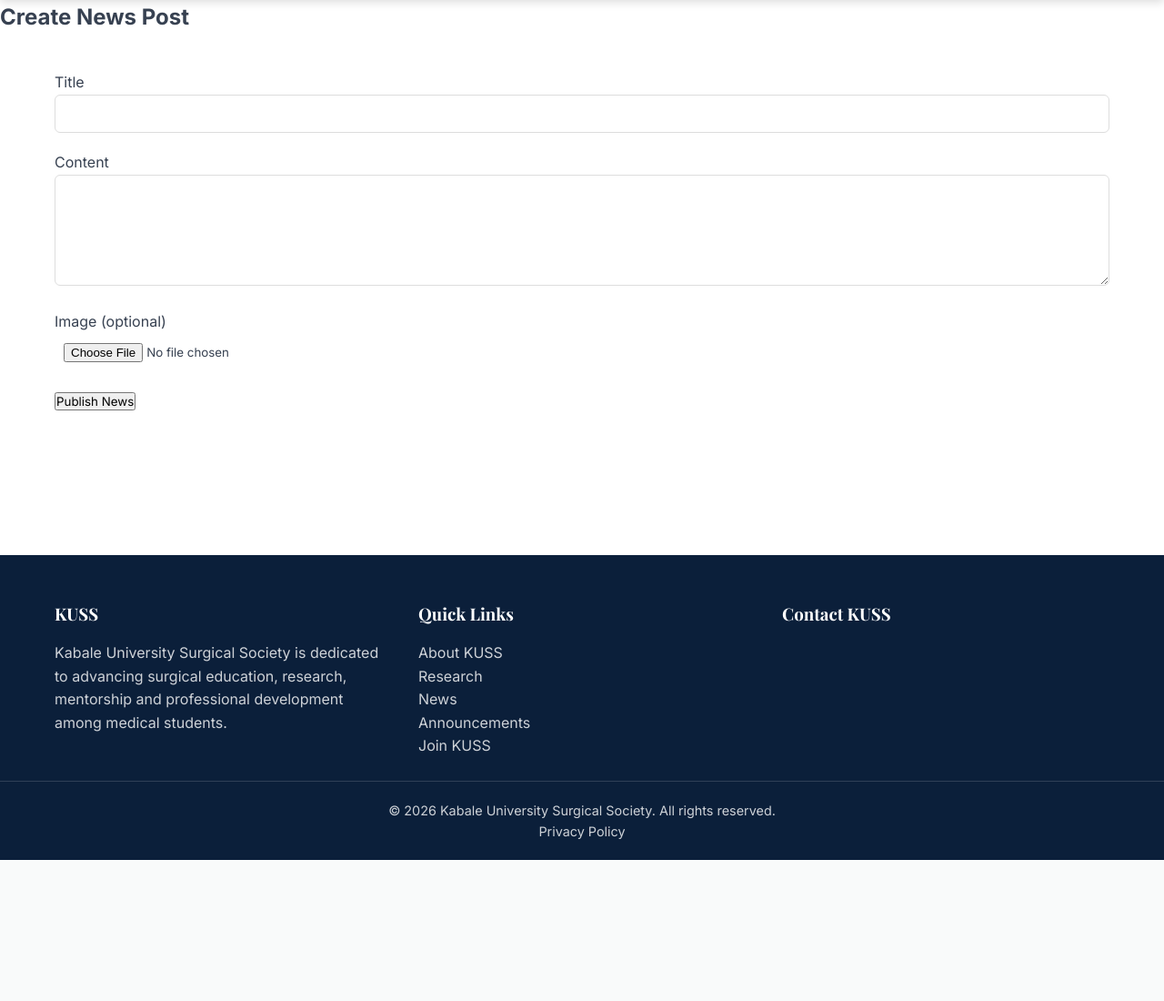
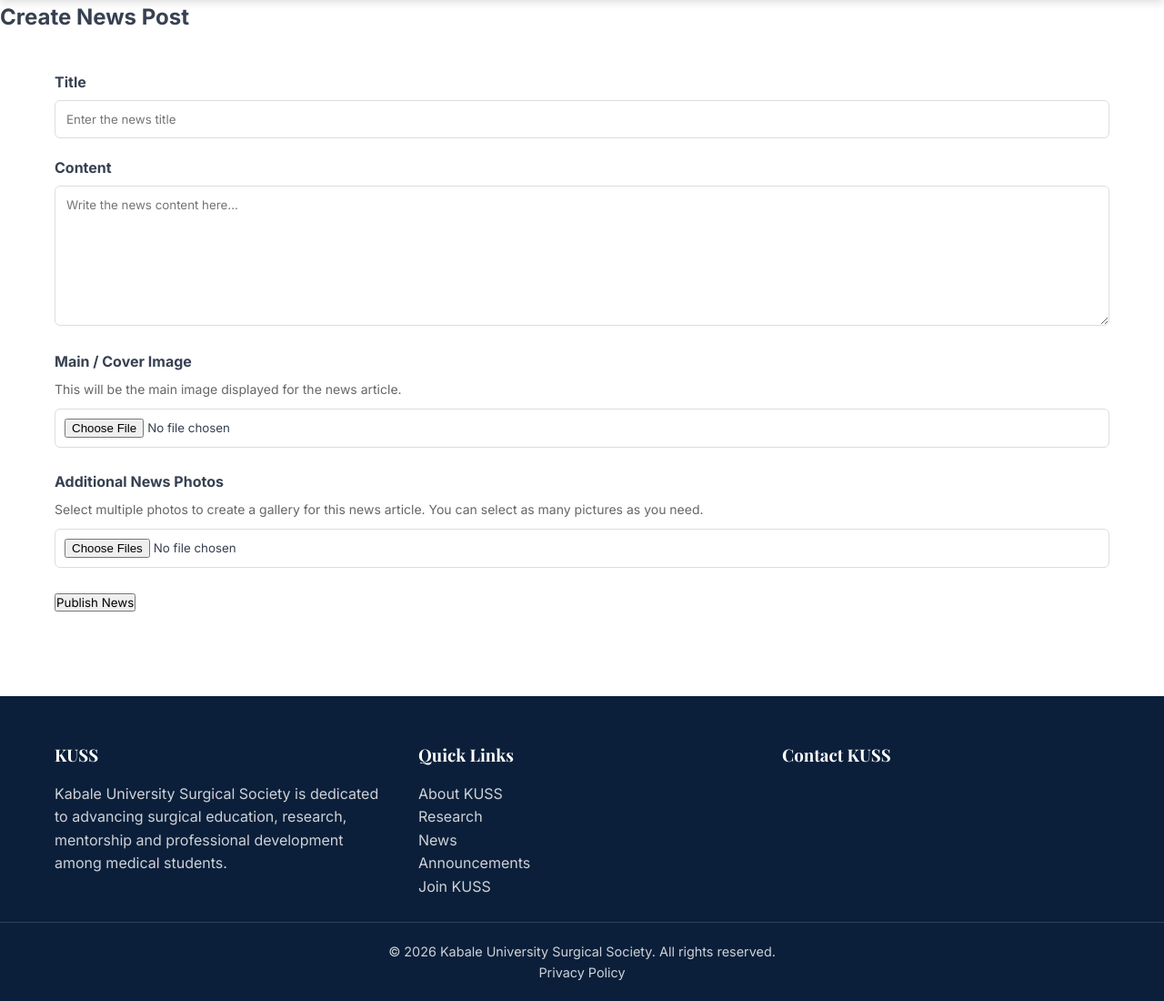
Before and after one commit to kevin-password/kuss_website, a Django app: template templates/create_news.html in a window 1280 px wide. Shown: the part 75-1175 px from the top of the page at 91% size. Before the commit the page ends 1020 px from the top, so only its background shows below. Run offline with Django 5.2, Linux system fonts and the light colour scheme; the template is opened without the code that fills it, so the values that code supplies are empty.

Commit message:
Enhance create news form layout and accessibility
Updated the create news form to improve accessibility and user experience by adding labels, placeholders, and enhancing the layout for input fields.

```diff
--- a/templates/create_news.html
+++ b/templates/create_news.html
@@ -1,25 +1,200 @@
 {% extends 'base.html' %}
+
 {% block title %}Create News - KUSS{% endblock %}
+
 {% block content %}
-<section class="page-header"><h1>Create News Post</h1></section>
+
+<section class="page-header">
+    <h1>Create News Post</h1>
+</section>
+
 <section class="section container">
+
     <div class="form-container">
+
         <form method="POST" enctype="multipart/form-data">
+
             {% csrf_token %}
+
+            <!-- TITLE -->
             <div style="margin-bottom: 20px;">
-                <label>Title</label>
-                <input type="text" name="title" required style="width: 100%; padding: 12px; border: 1px solid #ddd; border-radius: 6px;">
+                <label for="title">
+                    <strong>Title</strong>
+                </label>
+
+                <input
+                    type="text"
+                    id="title"
+                    name="title"
+                    required
+                    placeholder="Enter the news title"
+                    style="
+                        width: 100%;
+                        padding: 12px;
+                        border: 1px solid #ddd;
+                        border-radius: 6px;
+                        margin-top: 6px;
+                    "
+                >
             </div>
+
+
+            <!-- CONTENT -->
             <div style="margin-bottom: 20px;">
-                <label>Content</label>
-                <textarea name="content" rows="6" required style="width: 100%; padding: 12px; border: 1px solid #ddd; border-radius: 6px;"></textarea>
+                <label for="content">
+                    <strong>Content</strong>
+                </label>
+
+                <textarea
+                    id="content"
+                    name="content"
+                    rows="8"
+                    required
+                    placeholder="Write the news content here..."
+                    style="
+                        width: 100%;
+                        padding: 12px;
+                        border: 1px solid #ddd;
+                        border-radius: 6px;
+                        margin-top: 6px;
+                        resize: vertical;
+                    "
+                ></textarea>
             </div>
-            <div style="margin-bottom: 20px;">
-                <label>Image (optional)</label>
-                <input type="file" name="image" accept="image/*" style="width: 100%; padding: 10px;">
+
+
+            <!-- MAIN IMAGE -->
+            <div style="margin-bottom: 25px;">
+
+                <label for="image">
+                    <strong>Main / Cover Image</strong>
+                </label>
+
+                <p style="
+                    color: #666;
+                    font-size: 14px;
+                    margin: 6px 0 10px;
+                ">
+                    This will be the main image displayed for the news article.
+                </p>
+
+                <input
+                    type="file"
+                    id="image"
+                    name="image"
+                    accept="image/*"
+                    style="
+                        width: 100%;
+                        padding: 10px;
+                        border: 1px solid #ddd;
+                        border-radius: 6px;
+                    "
+                >
+
             </div>
-            <button type="submit" class="btn-submit">Publish News</button>
+
+
+            <!-- ADDITIONAL IMAGES -->
+            <div style="margin-bottom: 25px;">
+
+                <label for="additional_images">
+                    <strong>Additional News Photos</strong>
+                </label>
+
+                <p style="
+                    color: #666;
+                    font-size: 14px;
+                    margin: 6px 0 10px;
+                ">
+                    Select multiple photos to create a gallery for this news article.
+                    You can select as many pictures as you need.
+                </p>
+
+                <input
+                    type="file"
+                    id="additional_images"
+                    name="additional_images"
+                    accept="image/*"
+                    multiple
+                    style="
+                        width: 100%;
+                        padding: 10px;
+                        border: 1px solid #ddd;
+                        border-radius: 6px;
+                    "
+                >
+
+                <div
+                    id="selected-files"
+                    style="
+                        margin-top: 12px;
+                        font-size: 14px;
+                        color: #555;
+                    "
+                ></div>
+
+            </div>
+
+
+            <!-- SUBMIT -->
+            <button
+                type="submit"
+                class="btn-submit"
+            >
+                Publish News
+            </button>
+
         </form>
+
     </div>
+
 </section>
+
+
+<!-- SHOW SELECTED FILES -->
+<script>
+document.addEventListener('DOMContentLoaded', function () {
+
+    const input = document.getElementById('additional_images');
+    const display = document.getElementById('selected-files');
+
+    input.addEventListener('change', function () {
+
+        display.innerHTML = '';
+
+        if (this.files.length === 0) {
+            return;
+        }
+
+        const heading = document.createElement('div');
+
+        heading.innerHTML =
+            '<strong>' +
+            this.files.length +
+            ' photo' +
+            (this.files.length === 1 ? '' : 's') +
+            ' selected</strong>';
+
+        display.appendChild(heading);
+
+        const list = document.createElement('ul');
+
+        list.style.marginTop = '8px';
+        list.style.paddingLeft = '20px';
+
+        Array.from(this.files).forEach(function (file) {
+
+            const item = document.createElement('li');
+
+            item.textContent = file.name;
+
+            list.appendChild(item);
+        });
+
+        display.appendChild(list);
+    });
+
+});
+</script>
+
 {% endblock %}
```
